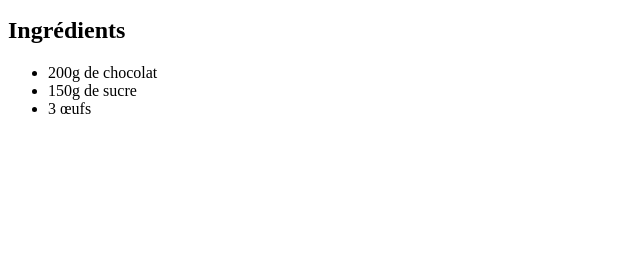
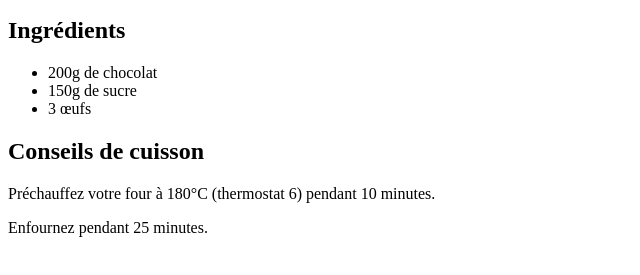
Before and after one commit to mbourycisse/mes-recettes, a plain HTML site: page chocolate-cake.html in a window 1280 px wide. Shown: the part 101-376 px from the top of the page, without its empty margins (0-640 px from the left). Drawn offline with Linux system fonts and the light colour scheme.

Commit message:
Ajout de conseils de cuisson pour le gâteau au chocolat

```diff
--- a/chocolate-cake.html
+++ b/chocolate-cake.html
@@ -15,5 +15,10 @@
         <li>3 œufs</li>
         <!-- Ajoutez d'autres ingrédients ici -->
     </ul>
+    <section>
+        <h2>Conseils de cuisson</h2>
+        <p>Préchauffez votre four à 180°C (thermostat 6) pendant 10 minutes.</p>
+        <p>Enfournez pendant 25 minutes.</p>
+    </section>
 </body>
 </html>
```
